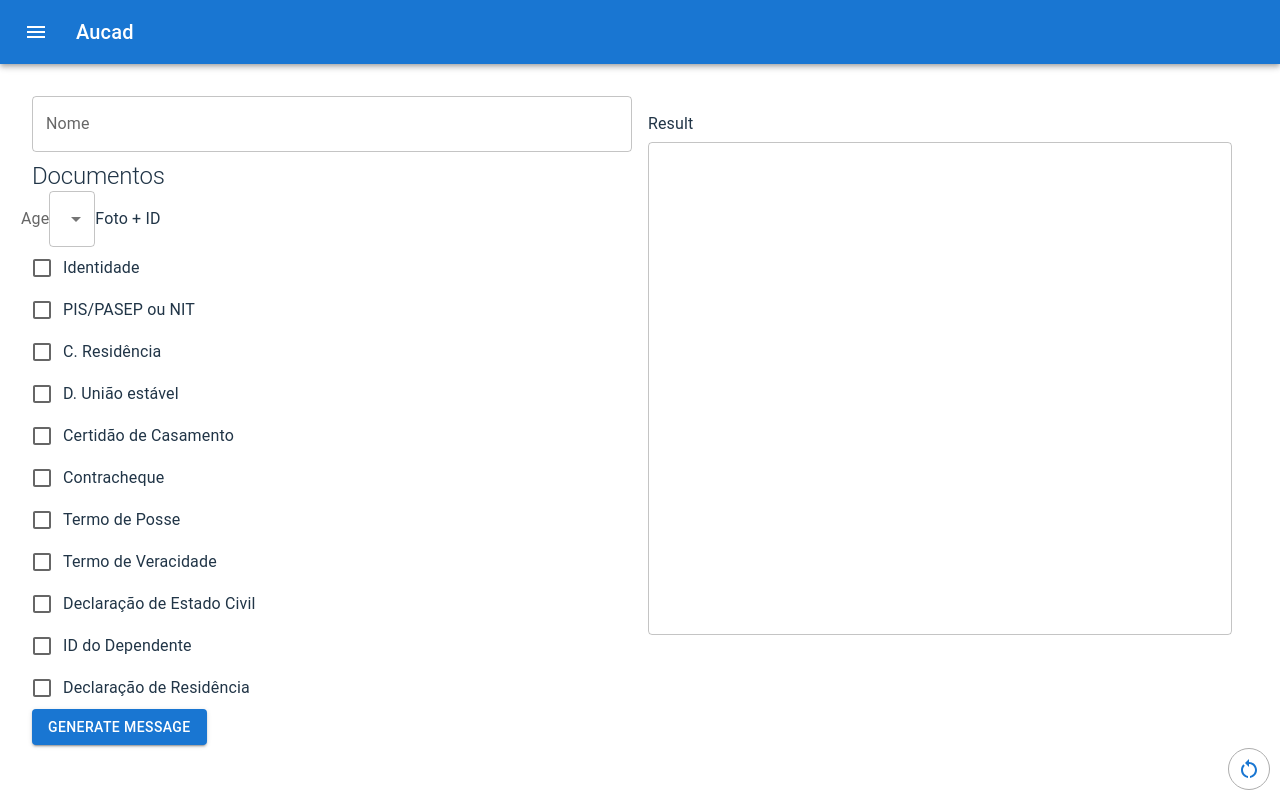
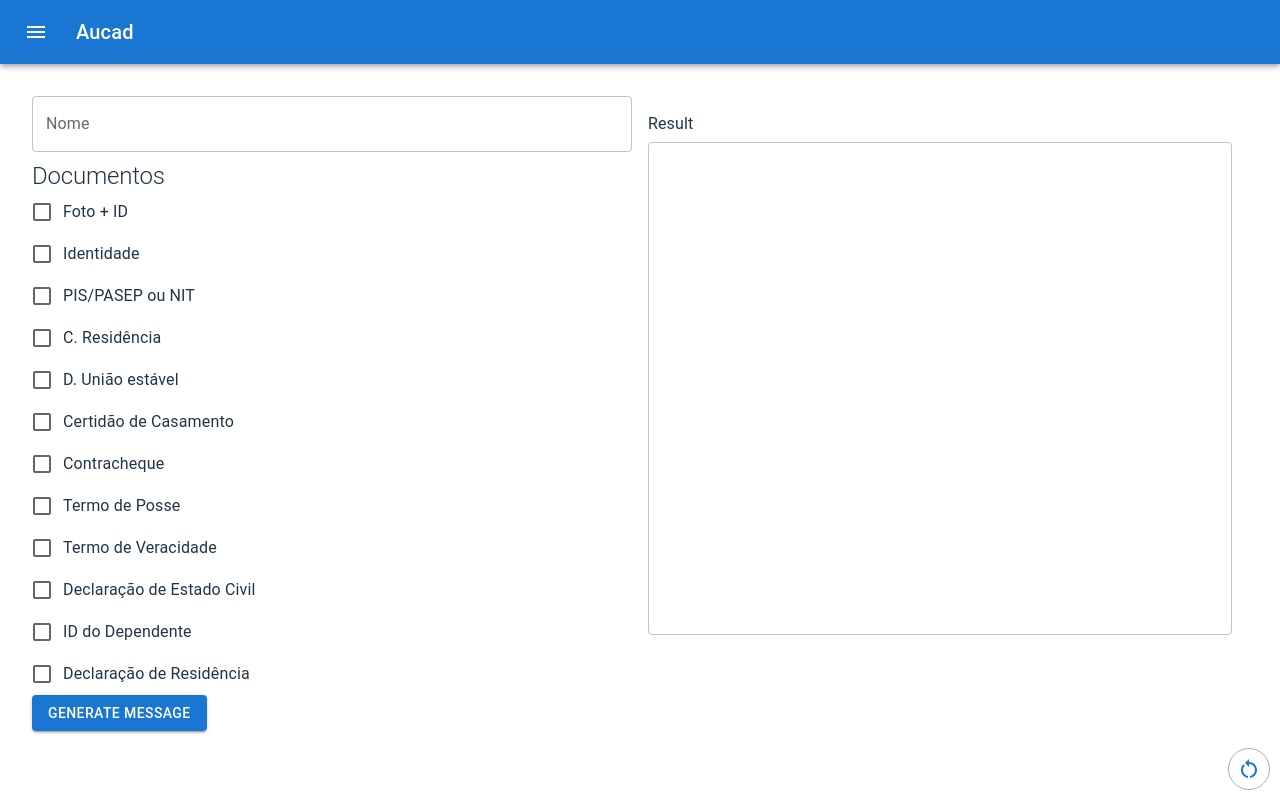
Before and after one commit to secretindex/Python-Scripts, a React (Vite) app in the folder advanced/recad-auto-message/: page / in a window 1280 px wide. Built offline with nearby package versions, Linux system fonts and the light colour scheme.

Commit message:
removing unused code

```diff
--- a/advanced/recad-auto-message/src/components/Clickbox.tsx
+++ b/advanced/recad-auto-message/src/components/Clickbox.tsx
@@ -8,11 +8,6 @@ import { CheckboxContext } from "../contexts/CheckboxContext"
 import { TextFieldContext } from "../contexts/TextfieldContext"
 import TextField from "@mui/material/TextField"
 import EndText from "../utils/endTextGen"
-
-import InputLabel from '@mui/material/InputLabel';
-import MenuItem from '@mui/material/MenuItem';
-import FormControl from '@mui/material/FormControl';
-import Select, { SelectChangeEvent } from '@mui/material/Select';
 
 export default function CheckboxLabels() {
   const [_checkboxes, _setCheckboxes] = useState<Array<string>>([])
@@ -51,25 +46,11 @@ export default function CheckboxLabels() {
       <FormGroup>
         <FormControlLabel
           control={
-            <>
-              <InputLabel>Age</InputLabel>
-              <Select
-        labelId="demo-select-small-label"
-        id="demo-select-small"
-        label="Age"
-      >
-        <MenuItem value="">
-          <em>None</em>
-        </MenuItem>
-        <MenuItem value={1}>Sim</MenuItem>
-        <MenuItem value={0}>Não</MenuItem>
-      </Select>
-            </>
-            // <Checkbox
-            //   checked={reqDocs?.docs.foto}
-            //   onChange={handleChange}
-            //   name="foto"
-            // />
+            <Checkbox
+            checked={reqDocs?.docs.foto}
+            onChange={handleChange}
+            name="foto"
+            />
           }
           label="Foto + ID"
         />
```
